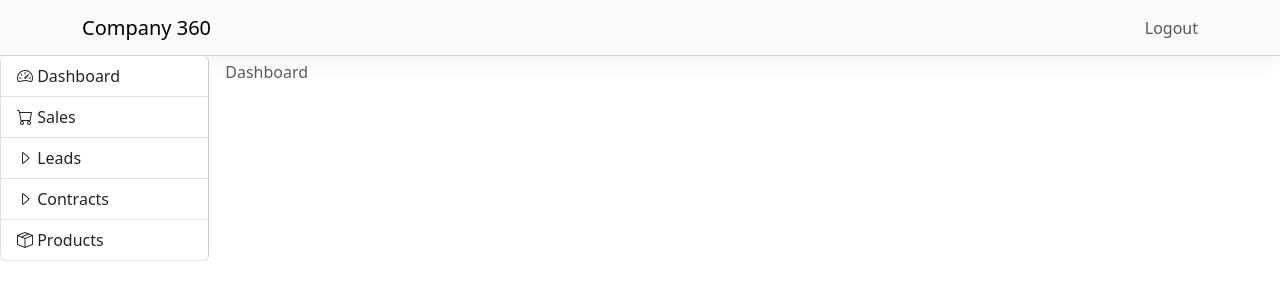
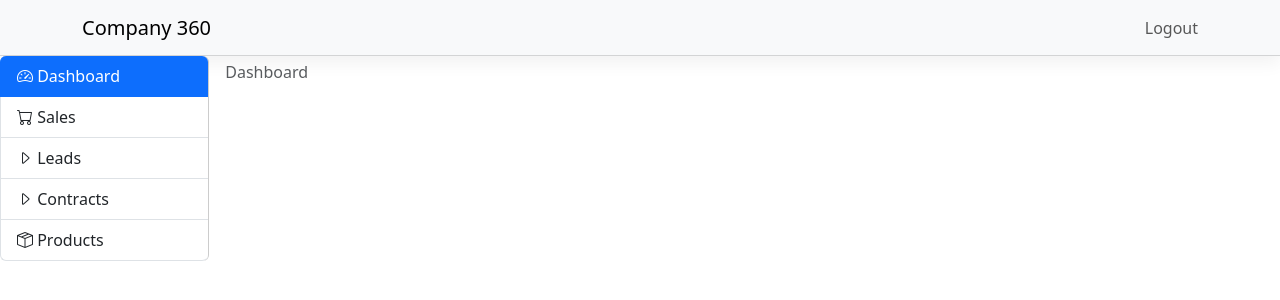
Before and after one commit to hanselpetter/vue-company, a Vue app: page /home in a window 1280 px wide. Shown: the top 300 px of the page. Built offline with nearby package versions, Linux system fonts and the light colour scheme.

Commit message:
update: styling active route

```diff
--- a/src/views/HomePage.vue
+++ b/src/views/HomePage.vue
@@ -15,30 +15,38 @@
 
     <div class="d-flex">
       <div class="list-group left-menu">
-        <router-link class="list-group-item list-group-item-action" to="/home">
+        <router-link
+          class="list-group-item list-group-item-action"
+          to="/home"
+          exact-active-class="active"
+        >
           <i class="bi bi-speedometer2"></i> Dashboard</router-link
         >
         <router-link
           class="list-group-item list-group-item-action"
           to="/home/sales"
+          exact-active-class="active"
         >
           <i class="bi bi-cart"></i> Sales</router-link
         >
         <router-link
           class="list-group-item list-group-item-action"
           to="/home/sales/leads"
+          exact-active-class="active"
         >
           <i class="bi bi-caret-right"></i> Leads</router-link
         >
         <router-link
           class="list-group-item list-group-item-action"
           to="/home/sales/contracts"
+          exact-active-class="active"
         >
           <i class="bi bi-caret-right"></i> Contracts</router-link
         >
         <router-link
           class="list-group-item list-group-item-action"
           to="/home/products"
+          exact-active-class="active"
         >
           <i class="bi bi-box-seam"></i> Products</router-link
         >
@@ -81,4 +89,10 @@
   border-top: none;
   border-right: none;
 }
+
+/* .router-link-exact-active {
+  color: #fff;
+  background-color: #0d6efd;
+  border-color: #0d6efd;
+} */
 </style>
```
